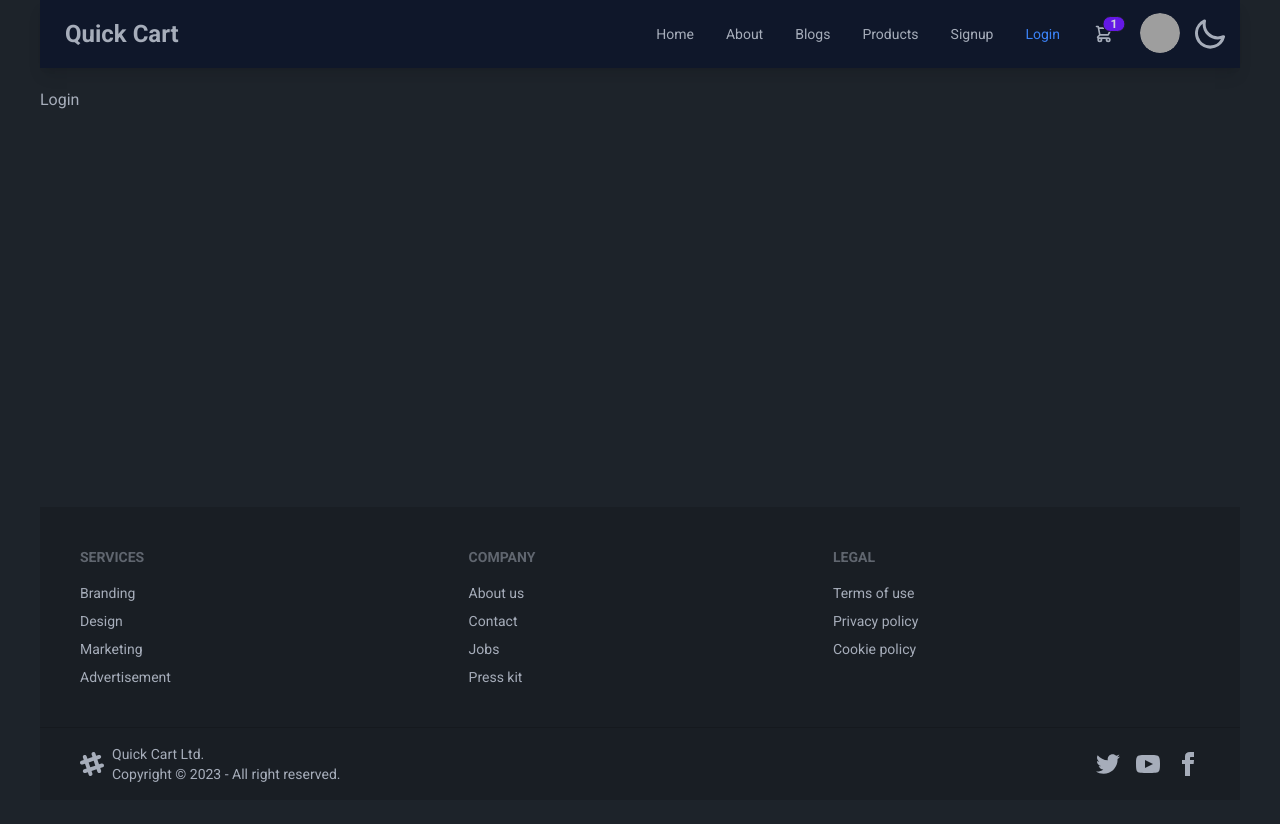
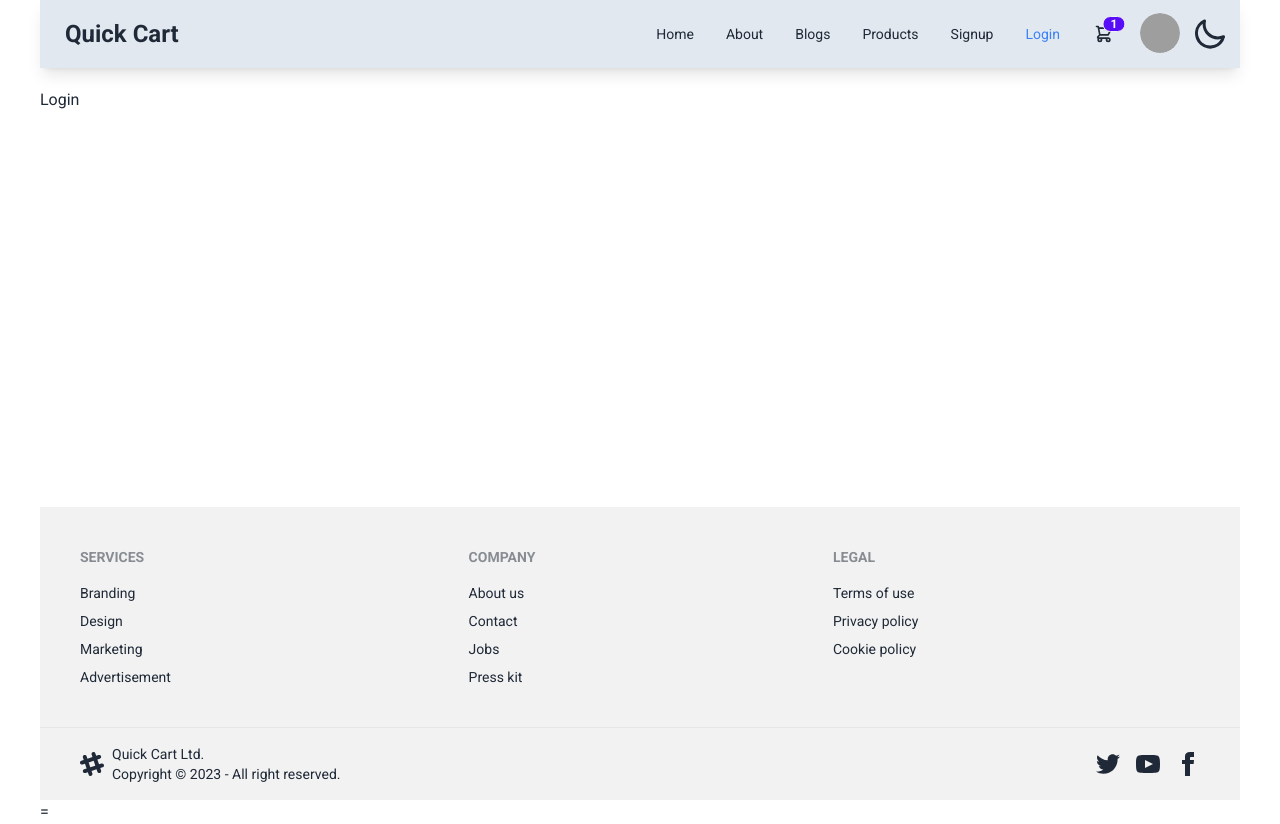
Before and after one commit to yasinarafat4/quick-cart-nextjs, a Next.js app: page /login in a window 1280 px wide. Before the commit the page ends 800 px from the top, so only its background shows below. Built offline with nearby package versions, Linux system fonts and the light colour scheme; grey boxes are pictures that could not be loaded.

Commit message:
Dark and Light mode functionality added

```diff
--- a/src/app/layout.jsx
+++ b/src/app/layout.jsx
@@ -1,9 +1,10 @@
-import Footer from '@/components/Footer';
-import Navbar from '@/components/Navbar';
-import classNames from '@/utils/classNames';
-import { Roboto } from 'next/font/google';
-import { Toaster } from 'react-hot-toast';
-import './globals.css';
+import Footer from "@/components/Footer";
+import Navbar from "@/components/Navbar";
+import Providers from "@/providers";
+import classNames from "@/utils/classNames";
+import { Roboto } from "next/font/google";
+import { Toaster } from "react-hot-toast";
+import "./globals.css";
 
 const roboto = Roboto({
   weight: ["100", "300", "400", "500", "700", "900"],
@@ -12,9 +13,9 @@ const roboto = Roboto({
 });
 
 export const metadata = {
-  title: 'Quick Cart',
-  description: 'Quick Cart is an e-commerce web application',
-}
+  title: "Quick Cart",
+  description: "Quick Cart is an e-commerce web application",
+};
 
 const RootLayout = ({ children }) => {
   return (
@@ -25,6 +26,7 @@ const RootLayout = ({ children }) => {
           "container mx-auto px-2 font-roboto lg:px-10"
         )}
       >
+        <Providers>
           <div className="flex min-h-screen flex-col justify-between">
             <div>
               <Navbar />
@@ -32,6 +34,7 @@ const RootLayout = ({ children }) => {
             </div>
             <Footer />
           </div>
+        </Providers>
         <Toaster />
       </body>
     </html>
--- a/src/components/Navbar.jsx
+++ b/src/components/Navbar.jsx
@@ -1,5 +1,6 @@
-"use client"
+"use client";
 import { afterLoginNavData, beforeLoginNavData } from "@/data/navData";
+import useTheme from "@/hooks/useTheme";
 import Image from "next/image";
 import Link from "next/link";
 import NavLink from "./NavLink";
@@ -7,6 +8,8 @@ import NavLink from "./NavLink";
 const Navbar = () => {
   const user = null;
   const navData = user ? afterLoginNavData : beforeLoginNavData;
+  const { theme, toggleTheme } = useTheme();
+
   return (
     <nav className="navbar sticky top-0 z-10 bg-slate-200 shadow-lg dark:bg-slate-900 lg:pr-3">
       <div className="flex-1">
@@ -122,8 +125,8 @@ const Navbar = () => {
         {/* )} */}
         <label className="swap swap-rotate lg:ml-2">
           <input
-            // onChange={toggleTheme}
-            // checked={theme === "dark"}
+            onChange={toggleTheme}
+            checked={theme === "dark"}
             type="checkbox"
           />
           <svg
--- /dev/null
+++ b/src/contexts/ThemeContext.js
@@ -0,0 +1,6 @@
+import { createContext } from "react";
+
+
+const ThemeContext = createContext(null);
+
+export default ThemeContext;
--- /dev/null
+++ b/src/hooks/useTheme.js
@@ -0,0 +1,18 @@
+import ThemeContext from "@/contexts/ThemeContext";
+import { useContext } from "react";
+
+const useTheme = () => {
+  const theme = useContext(ThemeContext);
+  const isClient = typeof window !== "undefined";
+
+  if (!isClient && !theme) return {};
+
+  if (!theme) {
+    throw new Error(
+      "You must wrap your application with ThemeProvider to use the useTheme"
+    );
+  }
+  return theme;
+};
+
+export default useTheme;
--- a/src/providers/ThemeProvider.jsx
+++ b/src/providers/ThemeProvider.jsx
@@ -0,0 +1,54 @@
+
+import ThemeContext from "@/contexts/ThemeContext";
+import { useEffect, useState } from "react";
+
+const ThemeProvider = ({ children }) => {
+  const [theme, setTheme] = useState("dark");
+
+  useEffect(() => {
+    let storedTheme = localStorage.getItem("theme");
+    if (!storedTheme || !(storedTheme === "dark" || storedTheme === "light")) {
+      storedTheme = window.matchMedia("(prefers-color-scheme: dark)").matches
+        ? "dark"
+        : "light";
+    }
+    setTheme(storedTheme);
+  }, []);
+
+  useEffect(() => {
+    document.querySelector("html").setAttribute("data-theme", theme);
+  }, [theme]);
+
+  useEffect(() => {
+    const onChange = (e) => {
+      const colorScheme = e.matches ? "dark" : "light";
+      setTheme(colorScheme);
+    };
+
+    window
+      .matchMedia("(prefers-color-scheme: dark)")
+      .addEventListener("change", onChange);
+
+    return () => {
+      window
+        .matchMedia("(prefers-color-scheme: dark)")
+        .removeEventListener("change", onChange);
+    };
+  }, []);
+
+  const toggleTheme = () => {
+    setTheme((preTheme) => {
+      const currentTheme = preTheme === "dark" ? "light" : "dark";
+      localStorage.setItem("theme", currentTheme);
+      return currentTheme;
+    });
+  };
+
+  return (
+    <ThemeContext.Provider value={{ theme, toggleTheme }}>
+      {children}
+    </ThemeContext.Provider>
+  );
+};
+
+export default ThemeProvider;
--- /dev/null
+++ b/src/providers/index.jsx
@@ -0,0 +1,9 @@
+"use client";
+
+import ThemeProvider from "./ThemeProvider";
+
+const Providers = ({ children }) => {
+  return <ThemeProvider>{children}=</ThemeProvider>;
+};
+
+export default Providers;
```
Also changed, not shown: src/providers/AuthProvider.jsx (added).
